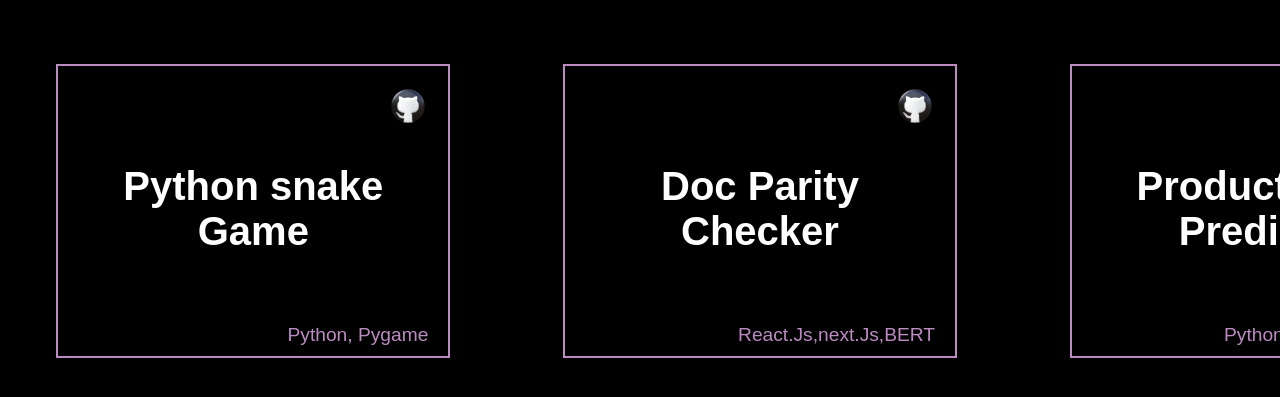
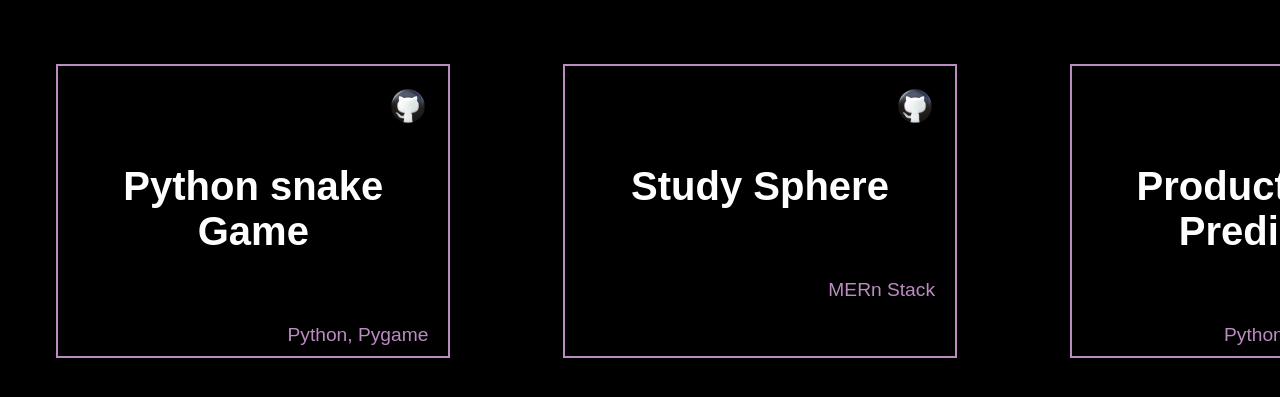
Before and after one commit to NaveenLotti/Naveen_Portfolio, a React (Vite) app: page /projects in a window 1280 px wide. Shown: the part 477-874 px from the top of the page. Built offline with nearby package versions, Linux system fonts and the light colour scheme.

Commit message:
Add Study Sphere project to Projects page
Introduced a new project, Study Sphere, with a link to its deployment and GitHub repository. The project is displayed using the existing layout and highlights its use of the MERN stack.

```diff
--- a/src/pages/Projects.jsx
+++ b/src/pages/Projects.jsx
@@ -27,11 +27,14 @@ const Project = () => {
                     <h2>Python snake Game</h2>
                     <p>Python, Pygame</p>
                 </div>
+                <a href="https://studyroomss.vercel.app/">
                     <div className="projects">
-                <a href="#"><img src={git_img} alt="" /></a>
-                <h2>Doc Parity Checker</h2>
-                <p>React.Js,next.Js,BERT</p>
+                        <a href="https://github.com/NaveenLotti/studyroomss"><img src={git_img} alt="" /></a>
+                        <h2>Study Sphere</h2>
+                        <p>MERn Stack</p>
                     </div>
+                </a>
+
                 <div className="projects">
                     <a href="https://github.com/NaveenLotti/amazon_challenge-"><img src={git_img} alt="" /></a>
                     <h2>Product Price Predictor</h2>
```
Lines whose indentation alone changed are shown as unchanged.
